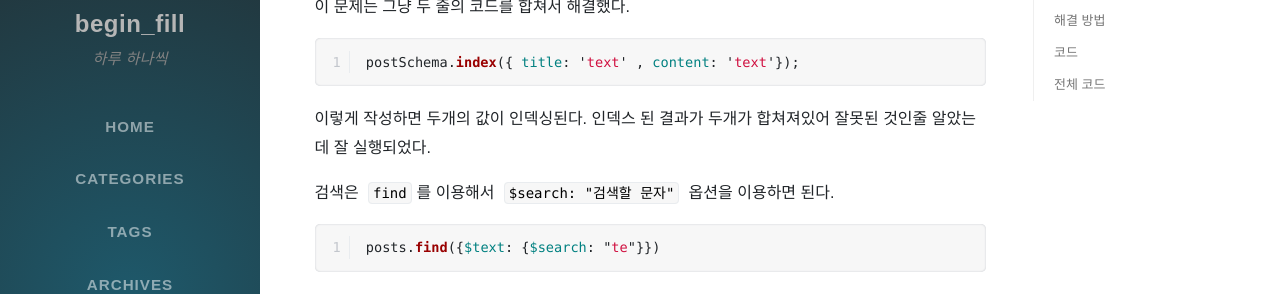
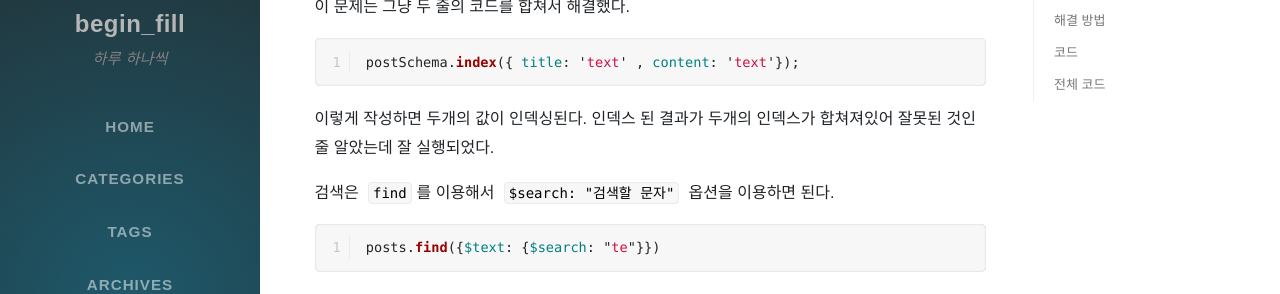
Before and after one commit to ip99202/ip99202.github.io, a Jekyll site: the page built from _posts/2020-02-07-nodejs,-mongodb-게시판-검색-기능.md, in a window 1280 px wide and 900 px high, scrolled down 1099 px. Shown: the part 150-444 px from the top of the window. Built offline with Jekyll 4.4.1, drawn with Linux system fonts in a browser that asks for light colours; nearby versions of some CDN libraries; some web fonts are replaced; comment, search, counter and statistics services are not loaded.

Commit message:
Fix post

````diff
--- a/_posts/2020-02-07-nodejs,-mongodb-게시판-검색-기능.md
+++ b/_posts/2020-02-07-nodejs,-mongodb-게시판-검색-기능.md
@@ -50,7 +50,7 @@ postSchema.index({ content: 'text' });
 ```javascript
 postSchema.index({ title: 'text' , content: 'text'});
 ```
-이렇게 작성하면 두개의 값이 인덱싱된다. 인덱스 된 결과가 두개가 합쳐져있어 잘못된 것인줄 알았는데 잘 실행되었다.
+이렇게 작성하면 두개의 값이 인덱싱된다. 인덱스 된 결과가 두개의 인덱스가 합쳐져있어 잘못된 것인줄 알았는데 잘 실행되었다.
 
 검색은 `find`를 이용해서 `$search: "검색할 문자"` 옵션을 이용하면 된다.
 ```javascript
````
